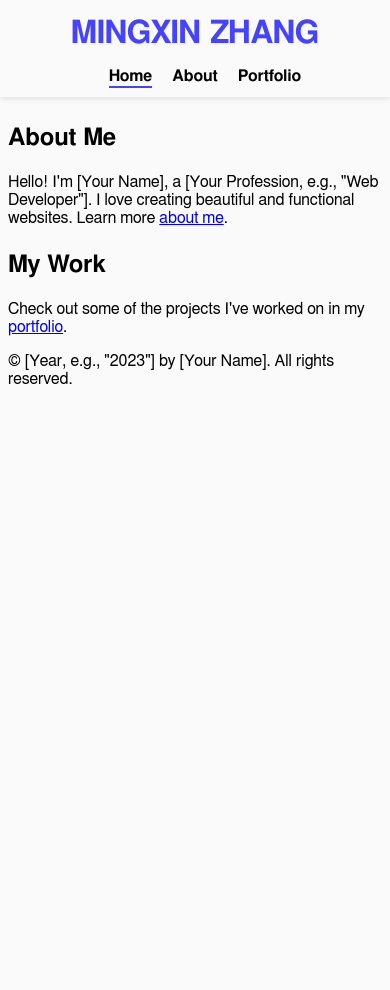
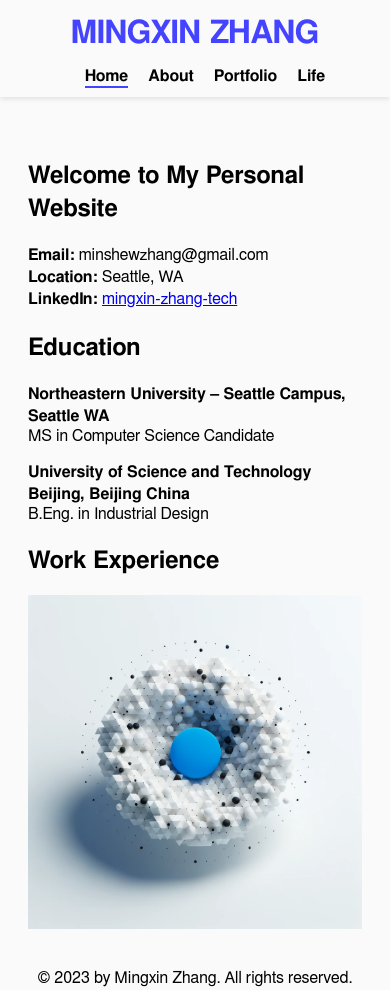
Before and after one commit to mingxin1012/mingxin1012.github.io, a plain HTML site: page index.html in a window 390 px wide. Before the commit the page ends 844 px from the top, so only its background shows below. Drawn offline with Linux system fonts and the light colour scheme; files whose address does not match are found by name; a web font is replaced by a local one.

Commit message:
upload all files

```diff
--- a/assets/css/main.css
+++ b/assets/css/main.css
@@ -99,15 +99,78 @@ main {
     margin-top: 70px; /* adjust depending on the exact height of your navbar */
 }
 
-/* Making navbar mobile-friendly */
+
+
+body {
+    font-family: 'FreeSans', sans-serif;
+    font-weight: normal;
+    font-style: normal;
+    background-color: #FAFAFA;
+    display: flex;
+    flex-direction: column;
+    min-height: 100vh;
+}
+
+main {
+    flex: 1; /* This ensures that the main content grows to occupy all available space */
+    padding: 10px 20px;
+}
+
+.content-section {
+    display: flex;
+    flex-wrap: wrap;
+    align-items: start; /* This aligns the content at the top */
+    justify-content: space-between;
+}
+
+.text-content {
+    flex: 1 1 50%; /* This makes the text-content take up 60% of the width by default */
+}
+
+.image-content {
+    flex: 1 1 50%; /* This makes the image-content take up 40% of the width by default */
+    max-width: 50%; /* Makes sure the image container doesn't grow beyond 40% width */
+}
+
+.image-content img {
+    width: 100%; /* Ensures the image stretches and shrinks within its container */
+    height: auto;
+}
+
+
+/* grid in life.html */
+.image-grid {
+    display: grid;
+    grid-template-columns: repeat(auto-fill, minmax(200px, 1fr));
+    gap: 20px;  /* space between images */
+    padding: 20px;
+    box-sizing: border-box; /* makes sure the padding doesn't increase the box's size */
+}
+
+.grid-item img {
+    width: 100%;
+    height: auto;
+    border-radius: 5px; /* optional, if you want rounded corners */
+    box-shadow: 0 4px 8px rgba(0, 0, 0, 0.1); /* optional, to add a slight shadow effect */
+}
+
+footer {
+    padding: 10px 0;
+    text-align: center;
+}
+
+
+
+/* mobile-friendly */
 @media only screen and (max-width: 600px) {
+    /* make navbar mobile-friendly */
     #navbar {
-        flex-direction: column; /* Change flex direction for mobile */
+        flex-direction: column;
         padding: 10px;
     }
 
     #navbar h1, #navbar ul {
-        text-align: center; /* Center-align for mobile */
+        text-align: center;
     }
 
     #navbar li {
@@ -117,11 +180,18 @@ main {
     main {
         margin-top: 120px; /* Adjust for mobile, as navbar will be taller */
     }
+
+    /* make image layout mobile friendly*/
+    .content-section {
+        flex-direction: column;
+    }
+
+    .text-content, .image-content {
+        max-width: 100%;
+        flex-basis: 100%; /* Makes both text and image take up 100% of the width on smaller screens */
+    }
+
+    .image-grid {
+        grid-template-columns: repeat(auto-fill, minmax(100px, 1fr));
+    }
 }
-
-body {
-    font-family: 'FreeSans', sans-serif;
-    font-weight: normal;
-    font-style: normal;
-    background-color: #FAFAFA;
-}
--- a/index.html
+++ b/index.html
@@ -17,33 +17,41 @@
                 <li><a href="index.html" class="active">Home</a></li>
                 <li><a href="pages/about.html">About</a></li>
                 <li><a href="pages/portfolio.html">Portfolio</a></li>
-                <!-- Add more navigation items as needed -->
+                <li><a href="pages/life.html">Life</a></li>
             </ul>
         </nav>
     </header>
 
     <!-- Main content area -->
     <main>
-        <section>
-            <h2>About Me</h2>
-            <p>
-                Hello! I'm [Your Name], a [Your Profession, e.g., "Web Developer"]. I love creating beautiful and functional websites. Learn more <a href="pages/about.html">about me</a>.
-            </p>
+        <section class="content-section">
+            <div class="text-content">
+                <h1>Welcome to My Personal Website</h1>
+                <p>
+                    <strong>Email:</strong> minshewzhang@gmail.com<br>
+                    <strong>Location:</strong> Seattle, WA<br>
+                    <strong>LinkedIn:</strong> <a href="https://linkedin.com/in/mingxin-zhang-tech/" target="_blank">mingxin-zhang-tech</a><br>
+                </p>
+
+                <h2>Education</h2>
+                <p><strong>Northeastern University – Seattle Campus, Seattle WA</strong><br>
+                MS in Computer Science Candidate<br>
+                </p>
+                <p><strong>University of Science and Technology Beijing, Beijing China</strong><br>
+                B.Eng. in Industrial Design<br>
+                </p>
+
+                <h2>Work Experience</h2>
+            </div>
+            <div class="image-content">
+                <img src="assets/images/ai_img1.png" alt="AI generated Image">
+            </div>
         </section>
-
-        <section>
-            <h2>My Work</h2>
-            <p>
-                Check out some of the projects I've worked on in my <a href="pages/portfolio.html">portfolio</a>.
-            </p>
-        </section>
-
-        <!-- Add more sections as needed -->
     </main>
 
     <!-- Footer: You can include copyright information, additional links, etc. -->
     <footer>
-        <p>&copy; [Year, e.g., "2023"] by [Your Name]. All rights reserved.</p>
+        <p>&copy; 2023 by Mingxin Zhang. All rights reserved.</p>
     </footer>
 
 </body>
```
Also changed, not shown: pages/about.html (+8 -15 lines), pages/life.html (added, +51 -0 lines), pages/portfolio.html (+14 -19 lines), assets/images/ai_img1.png (added), assets/images/image1.jpeg (added), assets/images/image2.jpeg (added), assets/images/image3.jpeg (added), assets/images/image4.jpeg (added), assets/images/image5.jpeg (added), assets/images/image6.jpeg (added), pages/personal.html (deleted), 2 other files.
